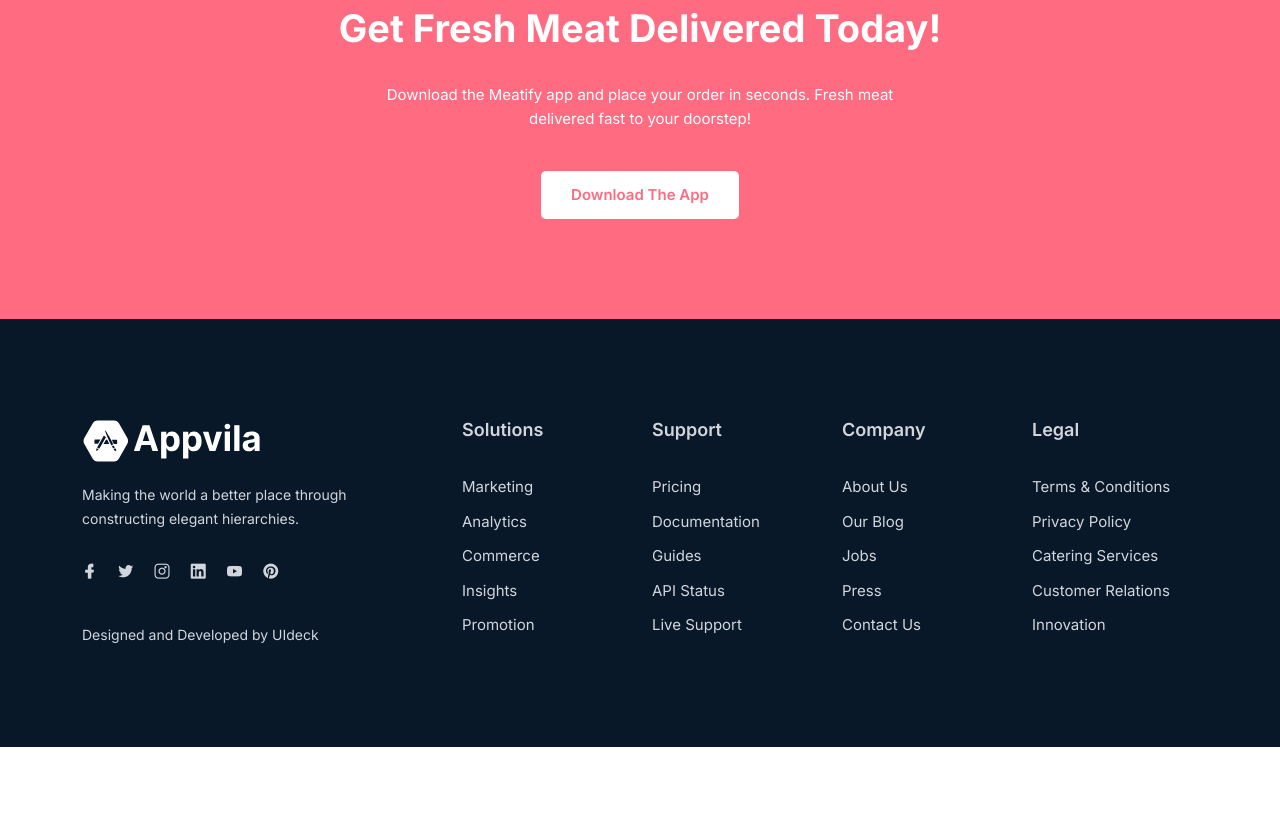
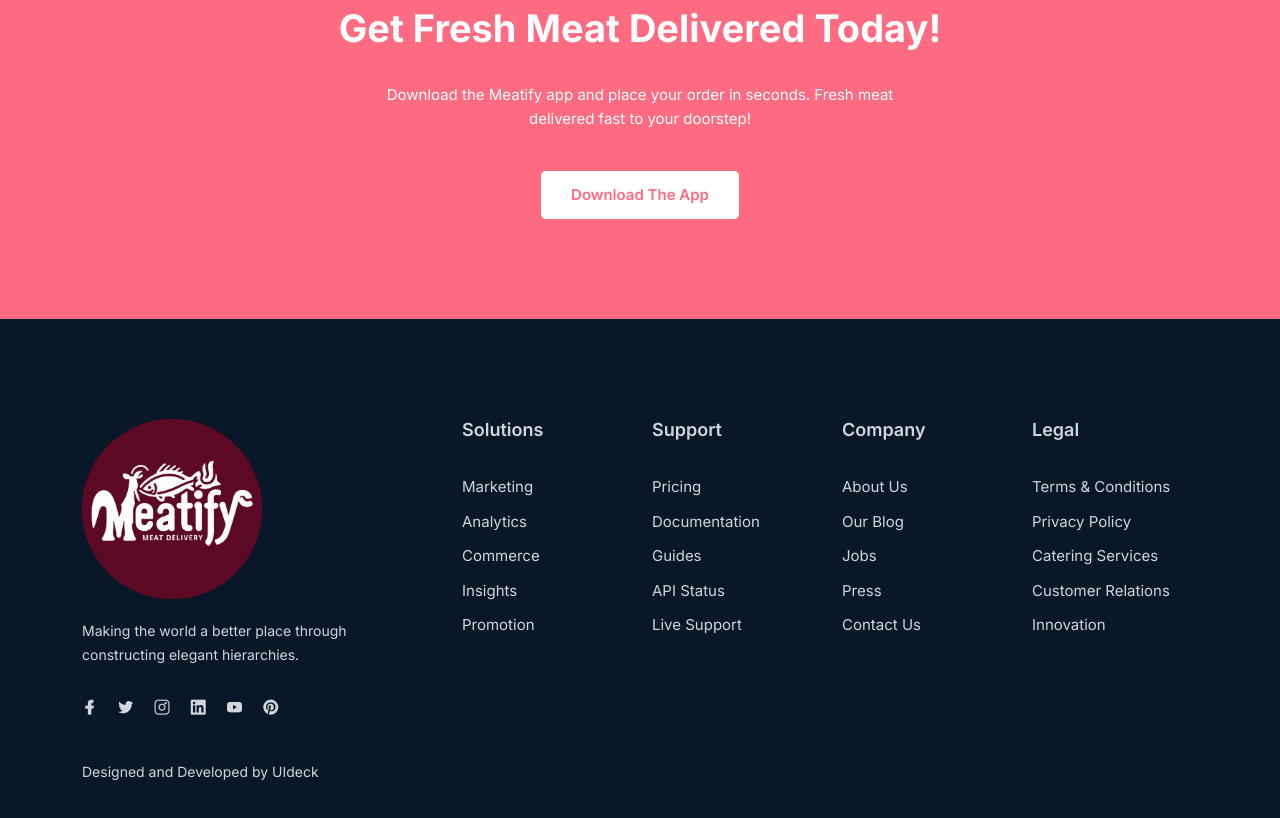
Before and after one commit to ziauddin-sayyed/meatify, a plain HTML site: page index.html in a window 1280 px wide. Shown: the part 2898-3716 px from the top of the page. Before the commit the page ends 3645 px from the top, so only its background shows below. Drawn offline with Linux system fonts and the light colour scheme.

Commit message:
reset head

```diff
--- a/index.html
+++ b/index.html
@@ -330,7 +330,7 @@
                         <div class="single-footer f-about">
                             <div class="logo">
                                 <a href="index.html">
-                                    <img src="assets/images/logo/white-logo.svg" alt="#">
+                                    <img src="assets/images/logo/logo.png" alt="#">
                                 </a>
                             </div>
                             <p>Making the world a better place through constructing elegant hierarchies.</p>
```
